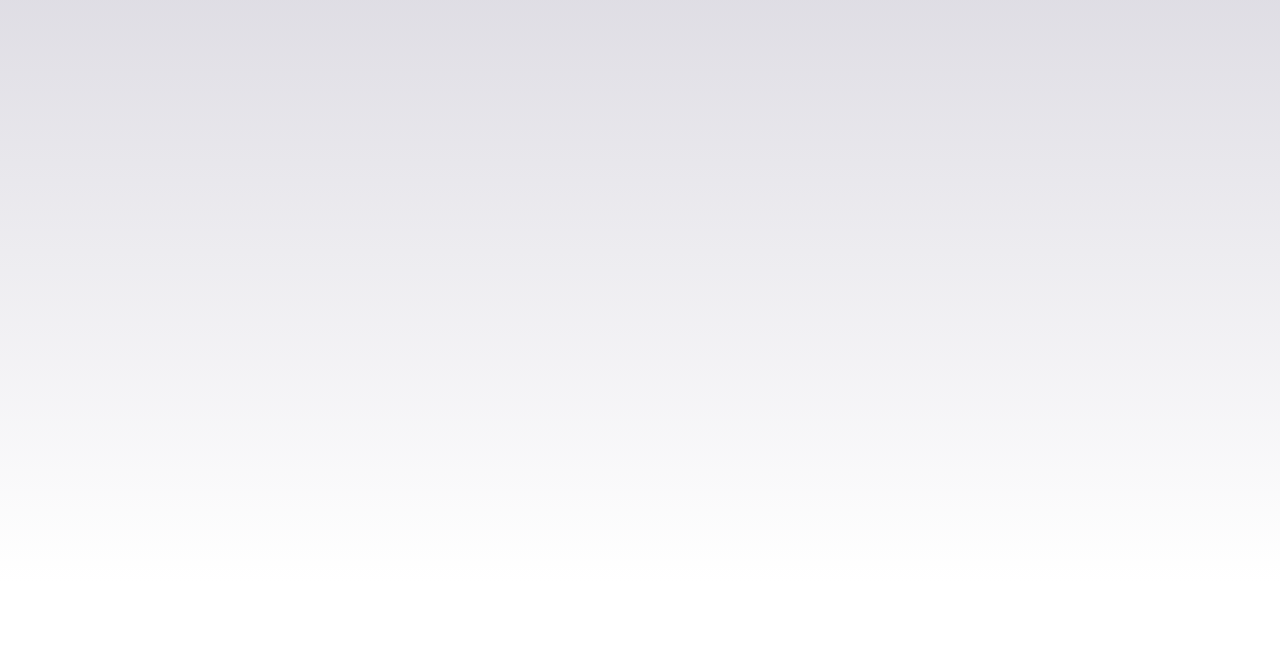
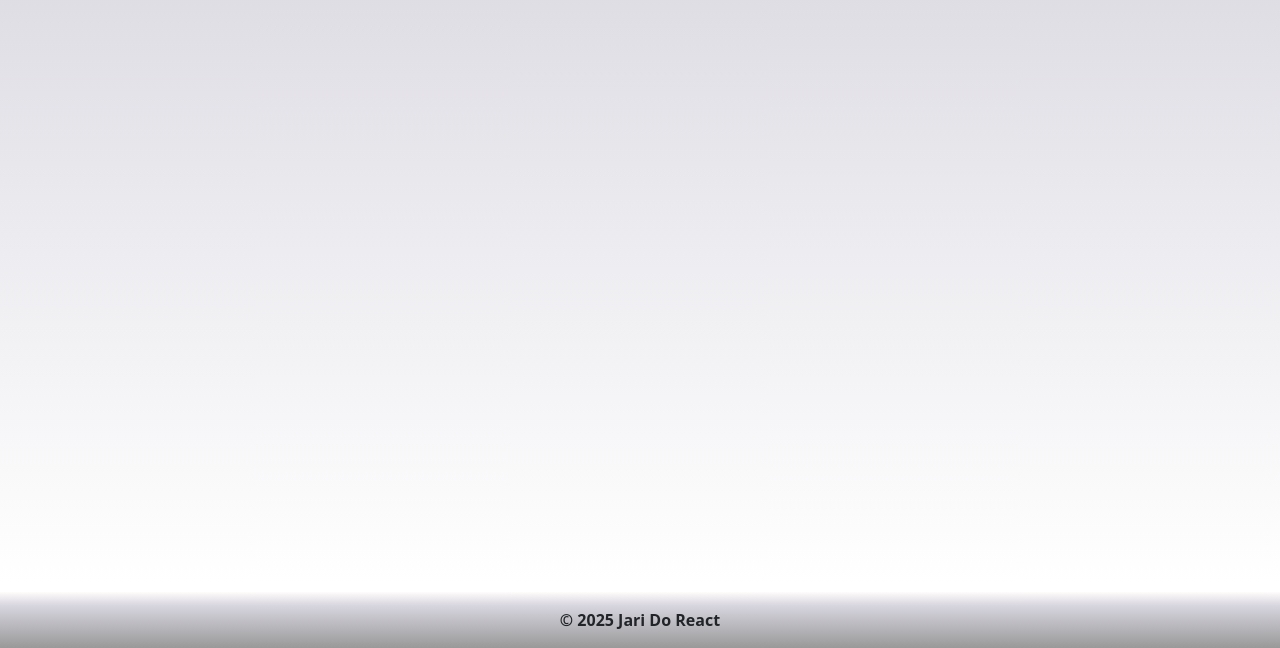
Before and after one commit to Jari1980/ReactMarketplaceUI, a React (Vite) app: page /about in a window 1280 px wide. Shown: the part 600-1248 px from the top of the page. Before the commit the page ends 1192 px from the top, so only its background shows below. Built offline with nearby package versions, Linux system fonts and the light colour scheme.

Commit message:
footer added

```diff
--- /dev/null
+++ b/src/components/FooterComp.jsx
@@ -0,0 +1,17 @@
+import React from 'react';
+import './footerComp.css';
+
+
+const FooterComp = () => {
+
+
+
+
+    return (
+        <div className='text-center p-3' id="footerDiv">
+            <span id='footerText'>© 2025 Jari Do React</span>
+        </div>
+    );
+};
+
+export default FooterComp;
--- /dev/null
+++ b/src/components/footerComp.css
@@ -0,0 +1,10 @@
+
+
+#footerDiv {
+    background-Color: rgba(0, 0, 0, 0.4);
+    background-image: linear-gradient(0deg,#ffffff00, #d6d4dd 75%,#fffcfc);
+}
+
+#footerText{
+    font-weight: 700;
+}
--- a/src/main.jsx
+++ b/src/main.jsx
@@ -6,6 +6,7 @@ import Heading from './components/Heading.jsx'
 import About from './components/About.jsx'
 import 'bootstrap/dist/css/bootstrap.css'
 import { BrowserRouter, Route, Routes } from 'react-router-dom'
+import FooterComp from './components/FooterComp.jsx'
 
 
 
@@ -21,6 +22,7 @@ createRoot(document.getElementById('root')).render(
              <Route path='/home' element={<Body />} />
             <Route path='/about' element={<About />} />
         </Routes>
+        <FooterComp />
         </BrowserRouter>
 
 
```
